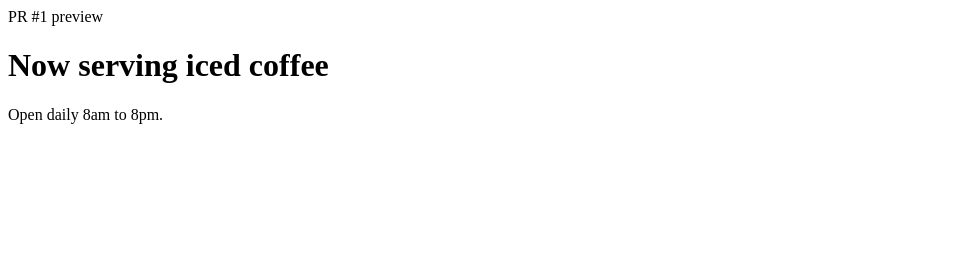
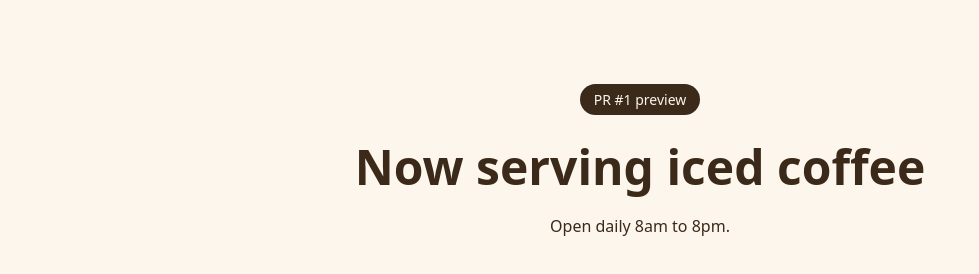
Before and after one commit to NajibOuali/preview-demo, a plain HTML site: page pr-preview/pr-1/index.html in a window 1280 px wide. Shown: the whole page, without its empty margins (0-979 px from the left). Drawn offline with Linux system fonts and the light colour scheme; the site is published under a folder, as on GitHub Pages, so addresses that start at the root find nothing.

Commit message:
Deploy preview for PR 1 🛫

```diff
--- a/pr-preview/pr-1/index.html
+++ b/pr-preview/pr-1/index.html
@@ -1,6 +1,6 @@
 <!doctype html>
 <html><head><meta charset="utf-8"><title>Cafe Atlas</title>
-<link rel="stylesheet" href="/style.css"></head>
+<link rel="stylesheet" href="style.css"></head>
 <body>
 <span class="badge">PR #1 preview</span>
 <h1>Now serving iced coffee</h1>
```
